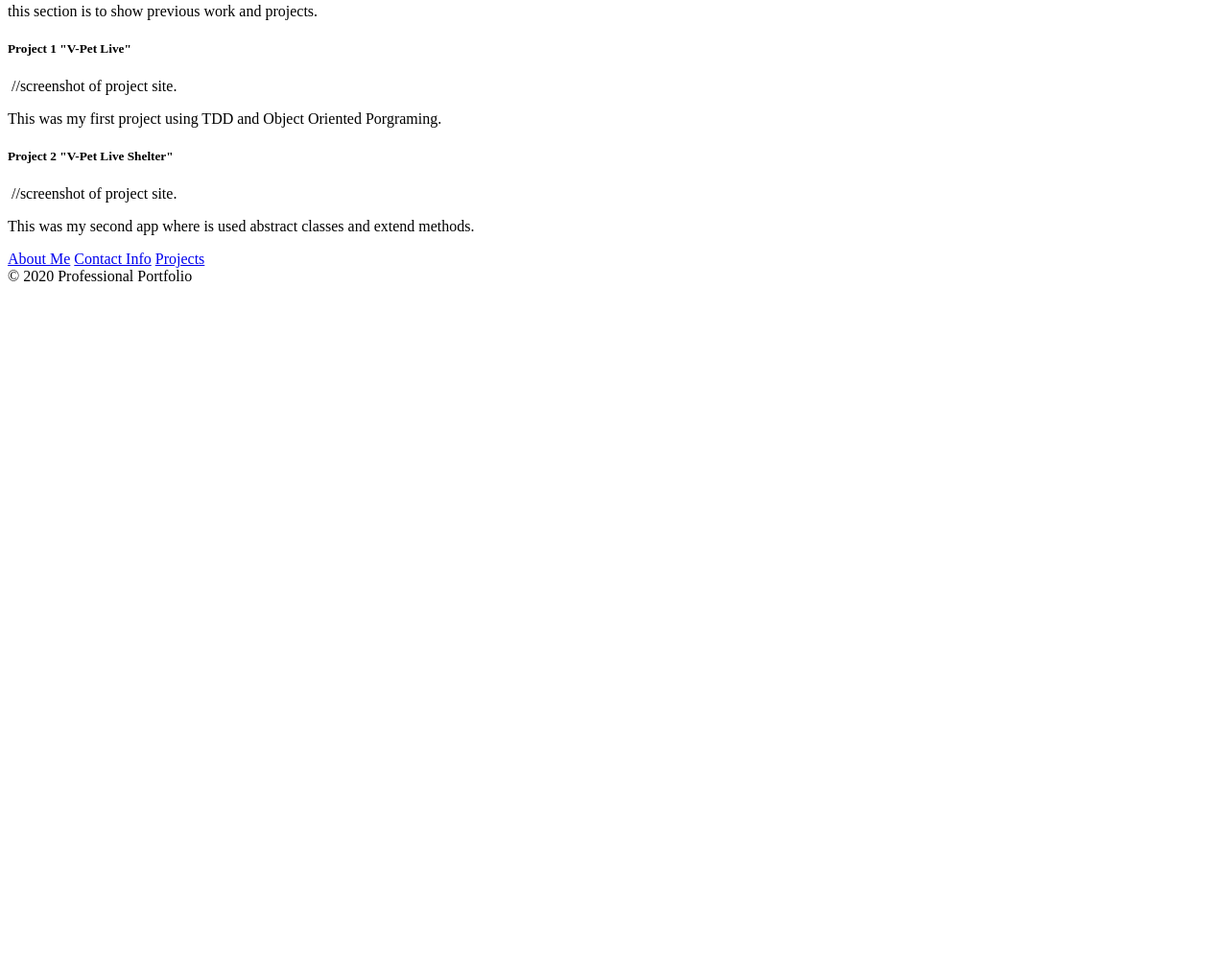
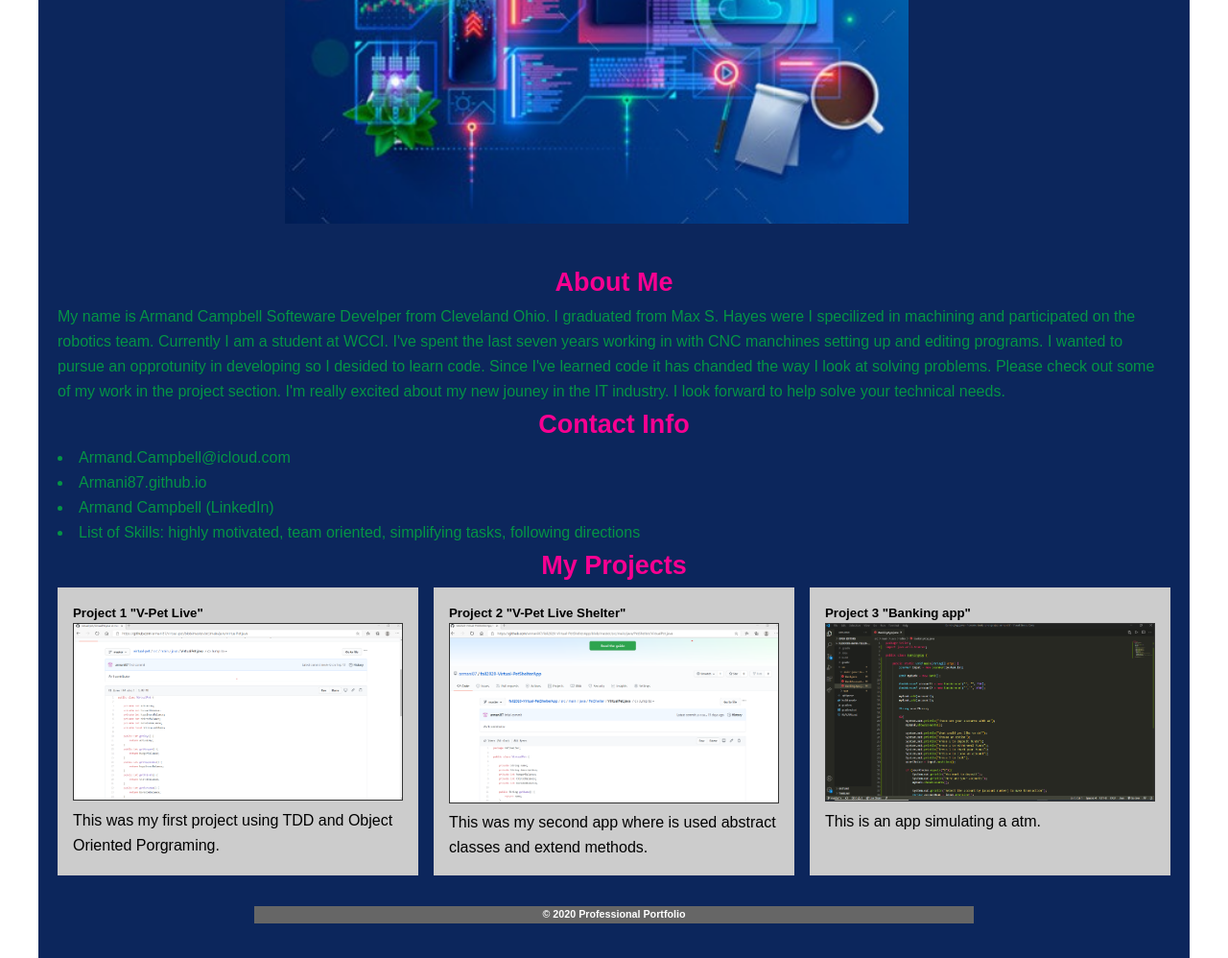
Before and after one commit to armani87/armani87.github.io, a plain HTML site: page index.html in a window 1280 px wide. Shown: the part 452-1450 px from the top of the page at 96% size. Before the commit the page ends 800 px from the top, so only its background shows below. Drawn offline with Linux system fonts and the light colour scheme.

Commit message:
“message”

```diff
--- /dev/null
+++ b/css/styles.css
@@ -0,0 +1,139 @@
+* {
+  font-family: sans-serif;
+  line-height: 1.618em;
+  box-sizing: border-box;
+  margin: 0;
+  padding: 0;
+}
+
+.container {
+  margin: auto;
+  width: 1200px;
+  background-color: rgb(12, 38, 92);
+  padding: 20px;
+}
+
+.header,
+.main,
+.footer {
+  margin: 0 auto;
+  max-width: 750px;
+  color: rgb(248, 0, 145);
+}
+
+.header {
+  padding: 2em;
+}
+
+.header h1 {
+  font-size: 3em;
+  text-align: center;
+}
+
+.header p {
+  font-size: 27px;
+  color: rgb(5, 148, 69);
+  margin: auto;
+  text-align: center;
+}
+.header img {
+  width: 650px;
+  padding: 0px;
+}
+
+.figure {
+  text-align: end;
+}
+
+.nav {
+  position: fixed;
+  top: 0;
+  left: 0;
+  width: 100%;
+
+  display: flex;
+  flex-flow: row;
+  justify-content: center;
+
+  background: #333;
+}
+
+.nav a:hover {
+  background-color: #fff;
+  transition: 8s;
+}
+
+.nav a {
+  padding: 0.5em 2em;
+  text-decoration: none;
+  color: rgb(21, 176, 248);
+}
+
+.section {
+  margin: 1em 0;
+
+  padding-top: 3em;
+  min-height: 20em;
+}
+
+.section {
+  margin: 1em 0;
+  color: rgb(5, 148, 69);
+}
+
+.section li {
+  margin: 1.5em;
+  color: rgb(5, 148, 69);
+}
+
+.aboutMe h2 {
+  font-size: 27px;
+  text-align: center;
+  color: rgb(248, 0, 145);
+}
+.aboutMe p {
+  color: rgb(5, 148, 69);
+}
+.contactInfo h3 {
+  text-align: center;
+  font-size: 27px;
+  color: rgb(248, 0, 145);
+}
+.contactInfo li {
+  color: rgb(5, 148, 69);
+}
+.myProjects h4 {
+  text-align: center;
+  font-size: 27px;
+  color: rgb(248, 0, 145);
+}
+.footer h6 {
+  text-align: center;
+  text-shadow: #fff;
+}
+
+.projects {
+  display: grid;
+  grid-template-columns: repeat(3, 1fr);
+  grid-template-rows: auto;
+
+  grid-column-gap: 1em;
+}
+
+.projects article {
+  background: #ccc;
+  padding: 1em;
+}
+
+.projects article img {
+  width: 100%;
+  border: 1px solid #333;
+}
+
+.footer {
+  margin-top: 2em;
+  margin-bottom: 1em;
+  background: #666;
+  color: #fff;
+  text-align: center;
+}
--- a/index.html
+++ b/index.html
@@ -1,4 +1,4 @@
-Hello World
+
 <!DOCTYPE html>
 <html lang="en">
 <head>
@@ -6,20 +6,25 @@ Hello World
     <meta name="viewport" content="width=device-width, initial-scale=1.0">
     <title>Professional Portfolio</title>
 
-    <link rel="stylesheet" type="text/css"  href="./s">
+    <link rel="stylesheet" href="css/styles.css">
 
 </head>
 <body>
    <div class="container">
         <header class="header">
             <h1>Professional Portfolio</h1>
-            <span>Software Developer</span>
+            <p>Software Developer</p>
+            <img src="css\Screenshot code pic.png" alt="code pic">
         </header>
+
+
+
+
 
     <main>
         <section class="aboutMe">
             <h2>About Me</h2>
-            <p>This section has biographical info: Hello my my name is Armand Campbell Softeware Develper from Cleveland Ohio. I graduated from Max S. Hayes were I specilized in machining and participated on the robotics team. Currently I am a student at WCCI. I've spent the last seven years working in with CNC manchines setting up and editing programs. Two thing that i love is traveling and learing new skills. I have been working on writing apps and different developing languages. Please check out some of my work in the project section. I'm really excited about my new jouney in the IT industry. I look forward to help solve your technical needs.    </p>
+            <p>My name is Armand Campbell Softeware Develper from Cleveland Ohio. I graduated from Max S. Hayes were I specilized in machining and participated on the robotics team. Currently I am a student at WCCI. I've spent the last seven years working in with CNC manchines setting up and editing programs. I wanted to pursue an opprotunity in developing so I desided to learn code. Since I've learned code it has chanded the way I look at solving problems. Please check out some of my work in the project section. I'm really excited about my new jouney in the IT industry. I look forward to help solve your technical needs.    </p>
         </section>
         <section class="contactInfo">
             <h3>Contact Info</h3>
@@ -30,19 +35,21 @@ Hello World
         </section>
         <section class="myProjects">
             <h4>My Projects</h4>
-            <p>this section is to show previous work and projects.</p>
-            <div ="projects">
+            <div class="projects">
                 <article>
                     <h5>Project 1 "V-Pet Live"</h5>
-                    <img src="" alt="">
-                    //screenshot of project site.
+                    <img src="css\Screenshot virtual pet.png" alt="V-Pet Live app">
                     <p>This was my first project using TDD and Object Oriented Porgraming.</p>
                 </article>
                 <article>
                     <h5>Project 2 "V-Pet Live Shelter"</h5>
-                    <img src="" alt="">
-                    //screenshot of project site.
+                    <img src="css\Screenshot pet shelter app.png" alt="V-Pet Live Shelter app">
                     <p>This was my second app where is used abstract classes and extend methods.</p>
+                </article>
+                <article>
+                    <h5>Project 3 "Banking app"</h5>
+                    <img src="css\Screenshot bank teller app.png" alt="Banking app">
+                    <p>This is an app simulating a atm.</p>
                 </article>
 
             </div>
@@ -50,16 +57,16 @@ Hello World
         </section>
     </main>
 
-    <nav>
+    <nav class="nav">
         <a href="#aboutMe">About Me</a>
         <a href="#contactInfo">Contact Info</a>
         <a href="#projects">Projects</a>
     </nav>
 
-    <footer>
-        &copy; 2020 Professional Portfolio
+    <footer class="footer">
+        <h6>&copy; 2020 Professional Portfolio</h6>
     </footer>
 
-
+</div>
 </body>
 </html>
```
Also changed, not shown: css/Screenshot bank teller app.png (added), css/Screenshot code pic.png (added), css/Screenshot pet shelter app.png (added), css/Screenshot virtual pet.png (added), 2 other files.
